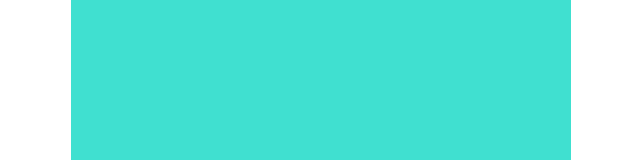
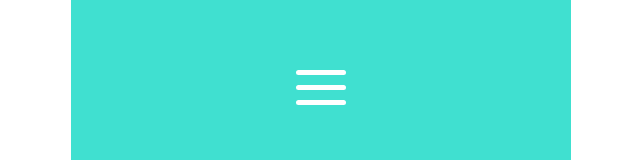
Before and after one commit to bgeye/challenge, a plain HTML site: page 002/index.html in a window 1280 px wide. Shown: the part 221-381 px from the top of the page, without its empty margins (319-959 px from the left). Drawn offline with nearby package versions, Linux system fonts and the light colour scheme.

Commit message:
layout btn

```diff
--- a/002/index.html
+++ b/002/index.html
@@ -12,7 +12,11 @@
         <h3 class="head__title">002 - burger to close on click </h3>
     </header>
     <main class="main">
-
+        <div class="nav-btn">
+            <div class="nav-btn__linetop"></div>
+            <div class="nav-btn__linecenter"></div>
+            <div class="nav-btn__linebottom"></div>
+        </div>
     </main>
     <footer class="footer">
         <article class="footer__author">
--- a/002/styles/002.css
+++ b/002/styles/002.css
@@ -39,10 +39,9 @@
   grid-area:main;
   display:flex;
   flex-wrap:wrap;
-  align-item:center;
   color:#ffffff;
-  padding: 111px 0;
   justify-content:center;
+  align-content:center;
   background-color: turquoise;
 
   /*gradient*/
@@ -55,6 +54,33 @@
 
 }
 
+.nav-btn{
+    display:flex;
+    flex-direction:column;
+    justify-content:space-between;
+    width:50px;
+    height:35px;
+    cursor:pointer;
+}
+
+
+.nav-btn__linetop{
+    height:5px;
+    border-radius:10px;
+    background-color:#ffffff;
+}
+
+.nav-btn__linecenter{
+    height:5px;
+    border-radius:10px;
+    background-color:#ffffff;
+}
+
+.nav-btn__linebottom{
+    height:5px;
+    border-radius:10px;
+    background-color:#ffffff;
+}
 
 .footer{
     grid-area:footer;
```
